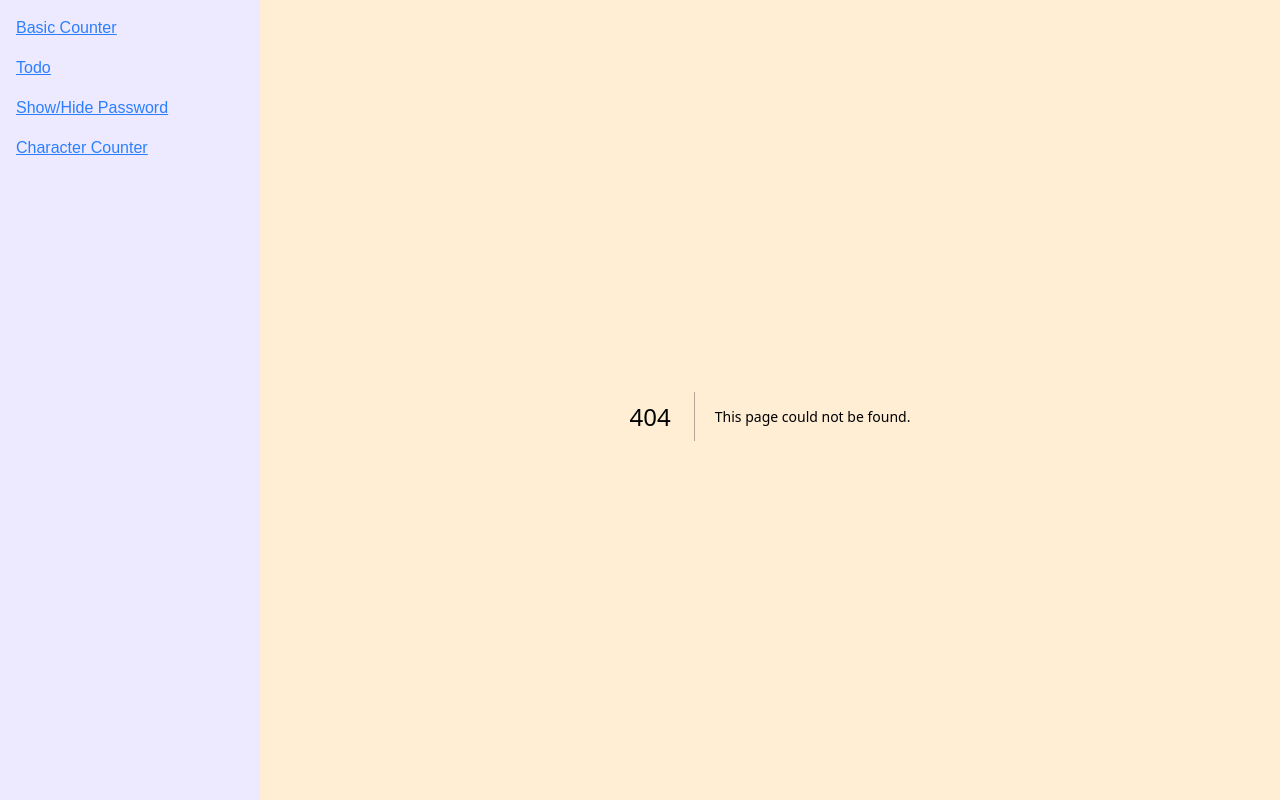
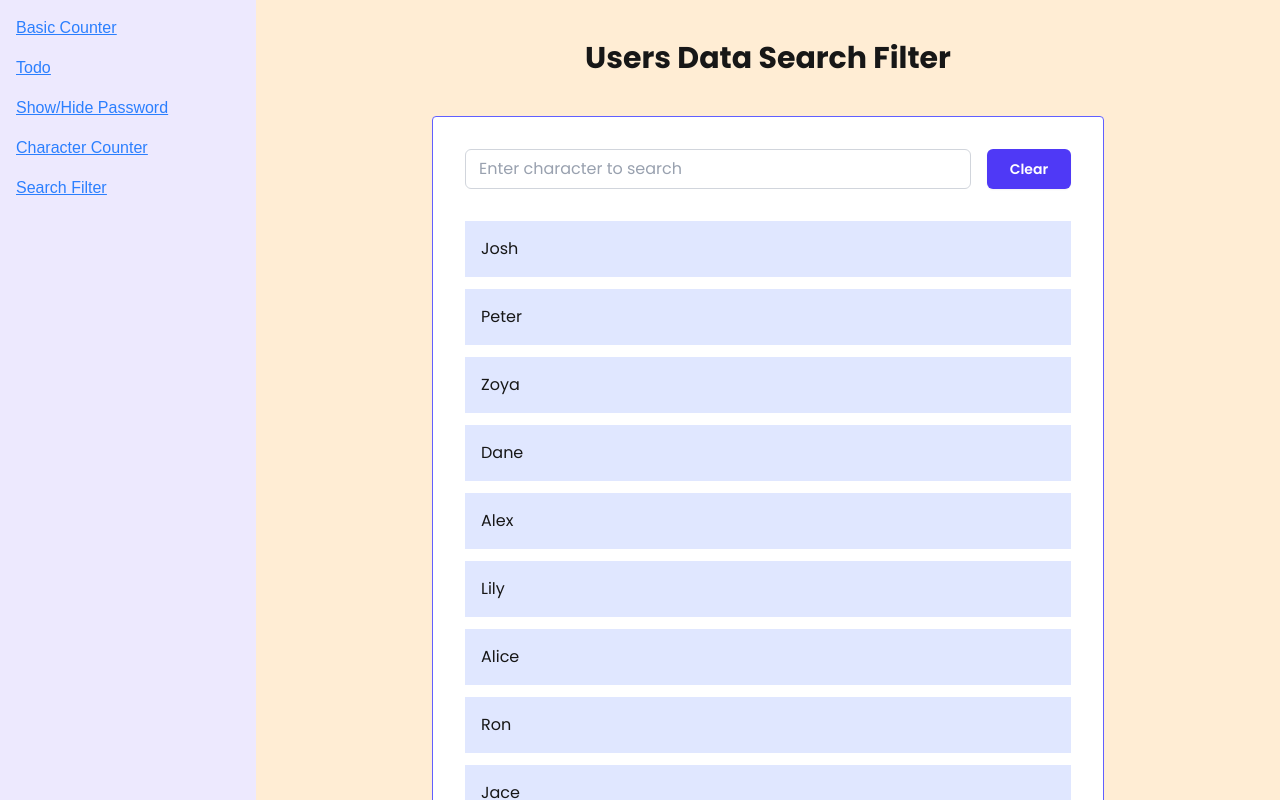
Before and after one commit to sadhna2003/reactjs-practice, a Next.js app in the folder my-app/: page /search-filter in a window 1280 px wide. Before the commit this address had no page. Shown: the top 800 px of the page. Built offline with nearby package versions, Linux system fonts and the light colour scheme.

Commit message:
make search filter

```diff
--- a/my-app/app/layout.tsx
+++ b/my-app/app/layout.tsx
@@ -22,10 +22,10 @@ export default function RootLayout({ children }: LayoutProps<"/">) {
       className={`${popSans.variable} h-full antialiased`}
     >
       <body className="min-h-full flex flex-row bg-sky-200">
-        <header className="p-4 w-xs bg-violet-100 ">
+        <header className="fixed left-0 top-0 h-screen w-64 p-4 bg-violet-100">
           <Sidebar/>
         </header>
-        <main className="w-full p-4 bg-orange-100">{children}</main>
+        <main className="w-full ml-64 p-4 bg-orange-100 min-h-screen overflow-x-hidden">{children}</main>
         </body>
     </html>
   );
--- /dev/null
+++ b/my-app/app/search-filter/page.tsx
@@ -0,0 +1,54 @@
+"use client";
+import React from "react";
+import data from "@/app/search-filter/users.json";
+const SearchFilter = () => {
+    const [search, setSearch] = React.useState("")
+    const [filteredUser, setFilteredUser] = React.useState(data.data)
+    const handleChange = (e: any) => {
+        const val = e.target.value
+        setSearch(val)
+    }
+    React.useEffect(() => {
+        if (search) {
+            const filtered = data.data.filter((user) =>
+                user.name.toLowerCase().includes(search.toLowerCase())
+            );
+
+            setFilteredUser(filtered);
+        } else {
+            setFilteredUser(data.data);
+        }
+    }, [search]);
+    return (
+        <section className="font-sans w-full min-h-screen p-6">
+            <h1 className="text-3xl font-bold text-center">Users Data Search Filter</h1>
+            <div className="container mx-auto max-w-2xl w-full border border-indigo-500 p-4 mt-10 rounded-sm bg-white">
+                <div className="flex flex-row gap-4 p-4 justify-start items-center w-full">
+                    <input
+                        type="text"
+                        value={search}
+                        className="block w-full rounded-md bg-white px-3.5 py-2 text-base text-gray-900 outline-1 -outline-offset-1 outline-gray-300 placeholder:text-gray-400 focus:outline-2 focus:-outline-offset-2 focus:outline-indigo-600"
+                        placeholder="Enter character to search"
+                        onChange={(e) => handleChange(e)}
+                    />
+                    <button
+                        type="button"
+                        onClick={() => setSearch("")}
+                        className="block w-24 rounded-md bg-indigo-600 px-3.5 py-2.5 text-center text-sm font-semibold text-white shadow-xs hover:bg-indigo-500 focus-visible:outline-2 focus-visible:outline-offset-2 focus-visible:outline-indigo-600 disabled:opacity-60 disabled:cursor-not-allowed"           >
+                        Clear
+                    </button>
+                </div>
+                <ul className="p-4 space-y-3">
+                    {filteredUser.map((user, index) => {
+                        return (
+                            <li key={user.id + index} className="bg-indigo-100 p-4">
+                                {user.name}
+                            </li>
+                        )
+                    })}
+                </ul>
+            </div>
+        </section>
+    )
+}
+export default SearchFilter;
--- /dev/null
+++ b/my-app/app/search-filter/users.json
@@ -0,0 +1,54 @@
+{
+    "data":[
+        {
+            "id":"1",
+            "name":"Josh",
+            "email":"josh@test.com"
+        },
+        {
+            "id":"2",
+            "name":"Peter",
+            "email":"peter@test.com"
+        },
+        {
+            "id":"3",
+            "name":"Zoya",
+            "email":"zoya@test.com"
+        },
+        {
+            "id":"4",
+            "name":"Dane",
+            "email":"dane@test.com"
+        },
+        {
+            "id":"5",
+            "name":"Alex",
+            "email":"alex@test.com"
+        },
+        {
+            "id":"6",
+            "name":"Lily",
+            "email":"lily@test.com"
+        },
+        {
+            "id":"7",
+            "name":"Alice",
+            "email":"alice@test.com"
+        },
+        {
+            "id":"8",
+            "name":"Ron",
+            "email":"ron@test.com"
+        },
+        {
+            "id":"9",
+            "name":"Jace",
+            "email":"jace@test.com"
+        },
+        {
+            "id":"10",
+            "name":"Rose",
+            "email":"rose@test.com"
+        }
+    ]
+}
--- a/my-app/components/Sidebar.tsx
+++ b/my-app/components/Sidebar.tsx
@@ -15,6 +15,10 @@ const navLink = [
     {
         link: "character-counter",
         label: "Character Counter"
+    },
+    {
+        link:'search-filter',
+        label:"Search Filter"
     }
 ]
 
```
